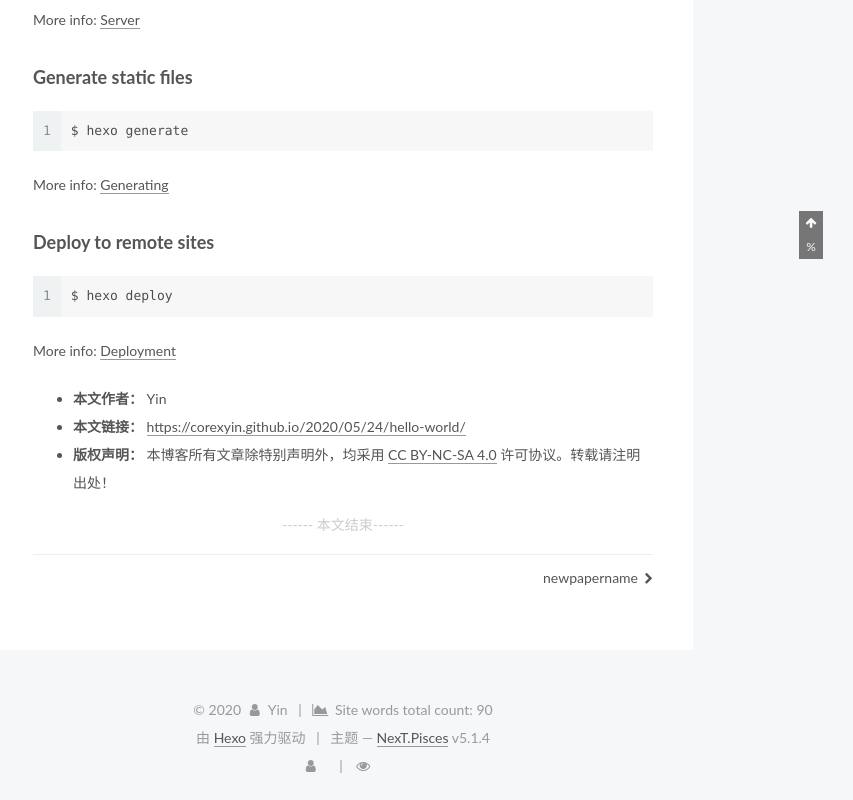
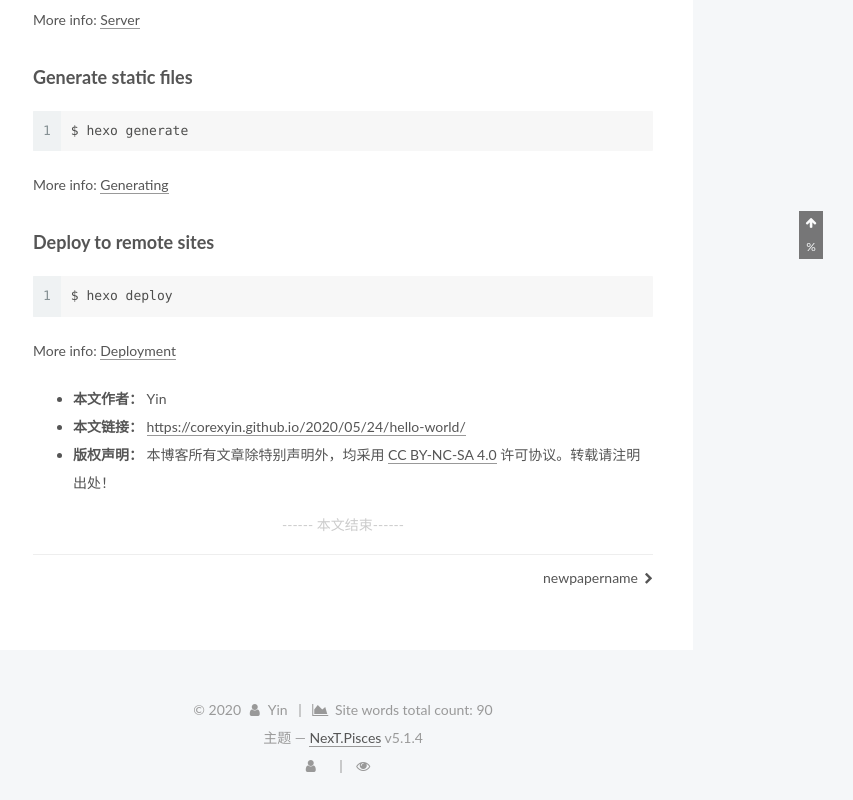
Before and after one commit to CorexYin/CorexYin.github.io, a plain HTML site: page 2020/05/24/hello-world/index.html in a window 1280 px wide. Shown: the part 641-1441 px from the top of the page, without its empty margins (427-1280 px from the left). Drawn offline with Linux system fonts and the light colour scheme; some packages are replaced by stand-ins of ours; a script that the page names is missing.

Commit message:
Site updated: 2020-05-26 21:26:54

```diff
--- a/2020/05/24/hello-world/index.html
+++ b/2020/05/24/hello-world/index.html
@@ -675,11 +675,7 @@
 </div>
 
 
-  <div class="powered-by">由 <a class="theme-link" target="_blank" href="https://hexo.io">Hexo</a> 强力驱动</div>
 
-
-
-  <span class="post-meta-divider">|</span>
 
 
 
```
Also changed, not shown: 2020/05/24/newpapername/index.html (+0 -4 lines), archives/2020/05/index.html (+0 -4 lines), archives/2020/index.html (+0 -4 lines), archives/index.html (+0 -4 lines), categories/Testing/index.html (+0 -4 lines), categories/index.html (+0 -4 lines), index.html (+0 -4 lines), tags/test/index.html (+0 -4 lines).
